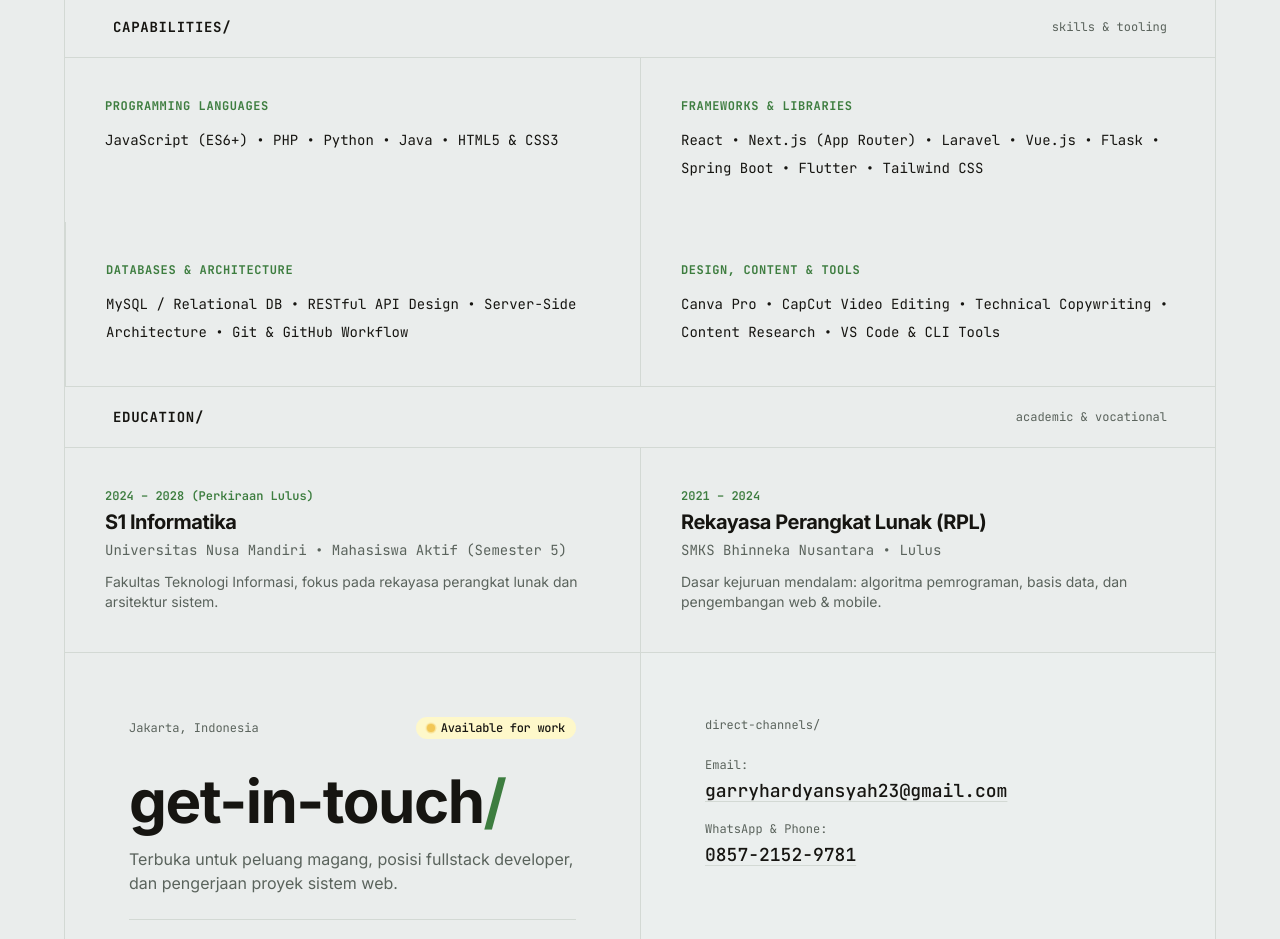
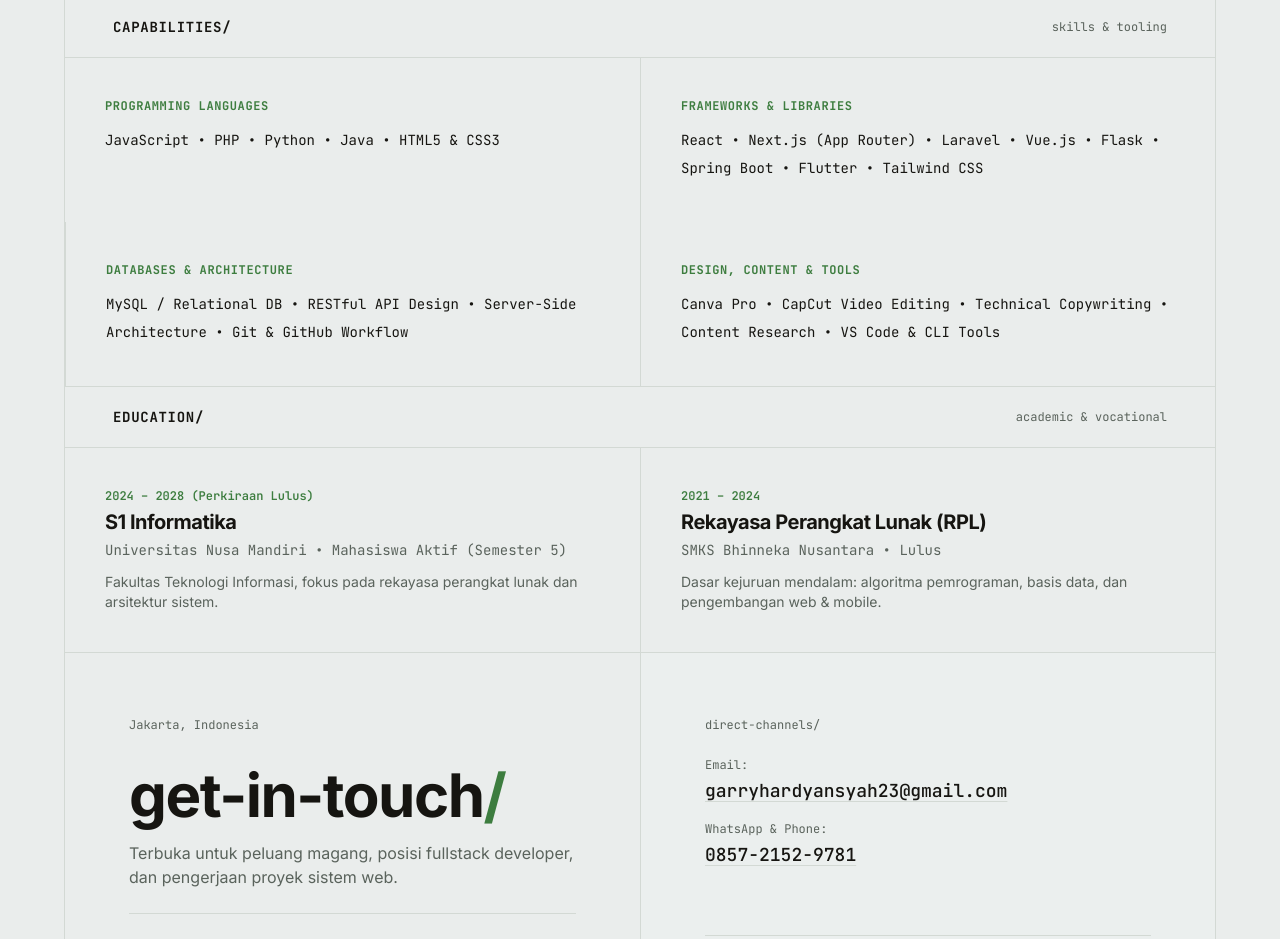
Before and after one commit to Eunnaaa/portfolio-gary, a Next.js app: page / in a window 1280 px wide. Shown: the part 2080-3019 px from the top of the page. Built offline with nearby package versions, Linux system fonts and the light colour scheme.

Commit message:
style: remove 'Available for work' badge from footer

```diff
--- a/src/components/sections/ContactFooter.tsx
+++ b/src/components/sections/ContactFooter.tsx
@@ -2,7 +2,6 @@
 
 import React from "react";
 import { RESUME_DATA } from "@/data/resume-data";
-import { Badge } from "@/components/ui/Badge";
 import { ArrowUpRight, Download, MessageSquare } from "lucide-react";
 
 export function ContactFooter() {
@@ -13,14 +12,9 @@ export function ContactFooter() {
         {/* Left Column */}
         <div className="lg:col-span-6 p-8 sm:p-12 lg:p-16 flex flex-col justify-between">
           <div>
-            {/* Top metadata & status badge */}
-            <div className="flex items-center justify-between gap-3 mb-8">
-              <span className="text-xs font-mono text-text-muted">
-                {RESUME_DATA.location}
-              </span>
-              <Badge variant="yellow" dot>
-                Available for work
-              </Badge>
+            {/* Top metadata */}
+            <div className="text-xs font-mono text-text-muted mb-8">
+              {RESUME_DATA.location}
             </div>
 
             {/* Big Headline with trailing slash */}
--- a/src/data/resume-data.ts
+++ b/src/data/resume-data.ts
@@ -189,7 +189,7 @@ export const RESUME_DATA = {
         "Type-safe API contract antara client dan backend endpoint.",
         "Sistem desain modular Bento Grid dengan Tailwind CSS.",
       ],
-      tags: ["Next.js", "React", "TypeScript", "Tailwind CSS", "Spring Boot", "Laravel"],
+      tags: ["Next.js", "React", "TypeScript", "Tailwind CSS", "Spring Boot", "Laravel", "Go" ],
       links: [
         { label: "source/", href: "#", type: "github" },
         { label: "demo/", href: "#", type: "live" },
@@ -201,7 +201,7 @@ export const RESUME_DATA = {
     {
       category: "Programming Languages",
       skills: [
-        { name: "JavaScript (ES6+)", level: "Advanced" },
+        { name: "JavaScript", level: "Advanced" },
         { name: "PHP", level: "Proficient" },
         { name: "Python", level: "Intermediate" },
         { name: "Java", level: "Intermediate" },
```
Also changed, not shown: footer_preview.png (added).
